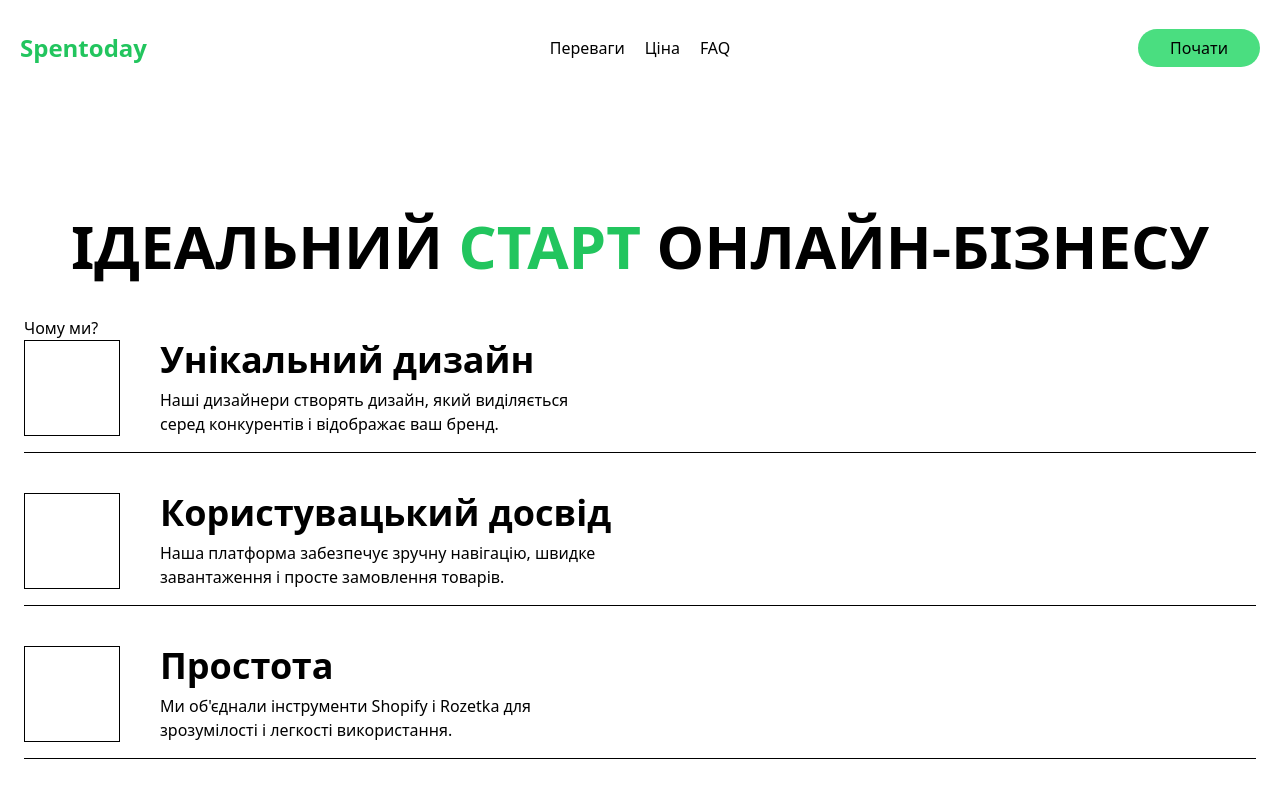
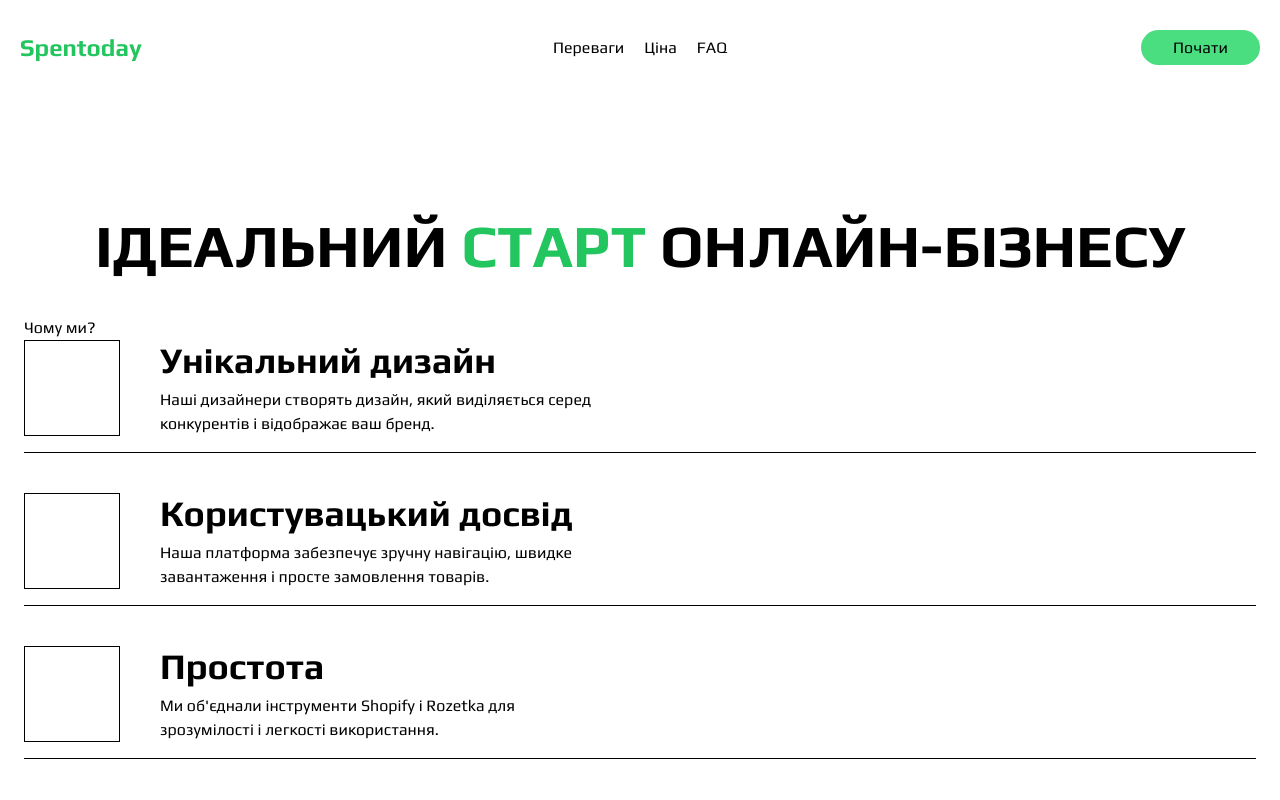
Before and after one commit to flurium/spentoday, a SvelteKit app: page / in a window 1280 px wide. Shown: the top 800 px of the page. Built offline with nearby package versions, Linux system fonts and the light colour scheme.

Commit message:
play font

```diff
--- a/package.json
+++ b/package.json
@@ -33,6 +33,7 @@
   },
   "type": "module",
   "dependencies": {
+    "@fontsource/play": "^5.0.8",
     "@sindresorhus/slugify": "^2.2.1",
     "remark": "^14.0.3",
     "remark-gfm": "^3.0.1",
--- a/src/routes/+layout.svelte
+++ b/src/routes/+layout.svelte
@@ -1,5 +1,7 @@
 <script>
   import "../app.css"
+  import "@fontsource/play/400.css"
+  import "@fontsource/play/700.css"
 </script>
 
 <slot />
--- a/src/routes/+page.svelte
+++ b/src/routes/+page.svelte
@@ -20,7 +20,7 @@
 </header>
 
 <main class="min-h-[70vh] max-w-screen-xl m-auto pt-20 px-6">
-  <h1 class="text-4xl md:text-6xl text-center mt-10 font-extrabold">
+  <h1 class="text-4xl md:text-6xl text-center mt-10 font-bold">
     ІДЕАЛЬНИЙ <span class="text-primary-500">СТАРТ</span> ОНЛАЙН-БІЗНЕСУ
   </h1>
 
--- a/tailwind.config.js
+++ b/tailwind.config.js
@@ -1,4 +1,5 @@
 const colors = require("tailwindcss/colors")
+const defaultTheme = require("tailwindcss/defaultTheme")
 
 /** @type {import('tailwindcss').Config} */
 export default {
@@ -8,6 +9,9 @@ export default {
       colors: {
         primary: colors.green,
         secondary: colors.gray
+      },
+      fontFamily: {
+        sans: ["Play", ...defaultTheme.fontFamily.sans]
       }
     }
   },
```
Also changed, not shown: 1 other file (tests, documents, lock files or other folders).
